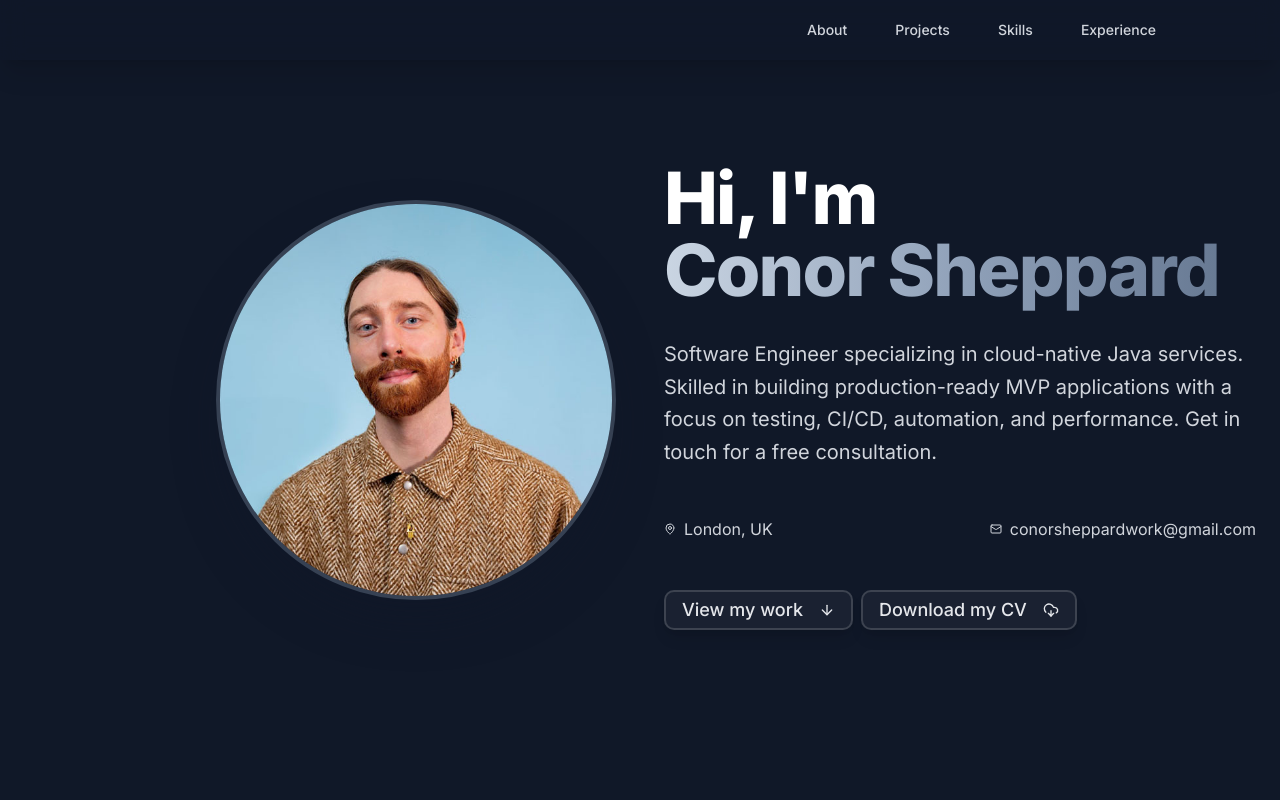
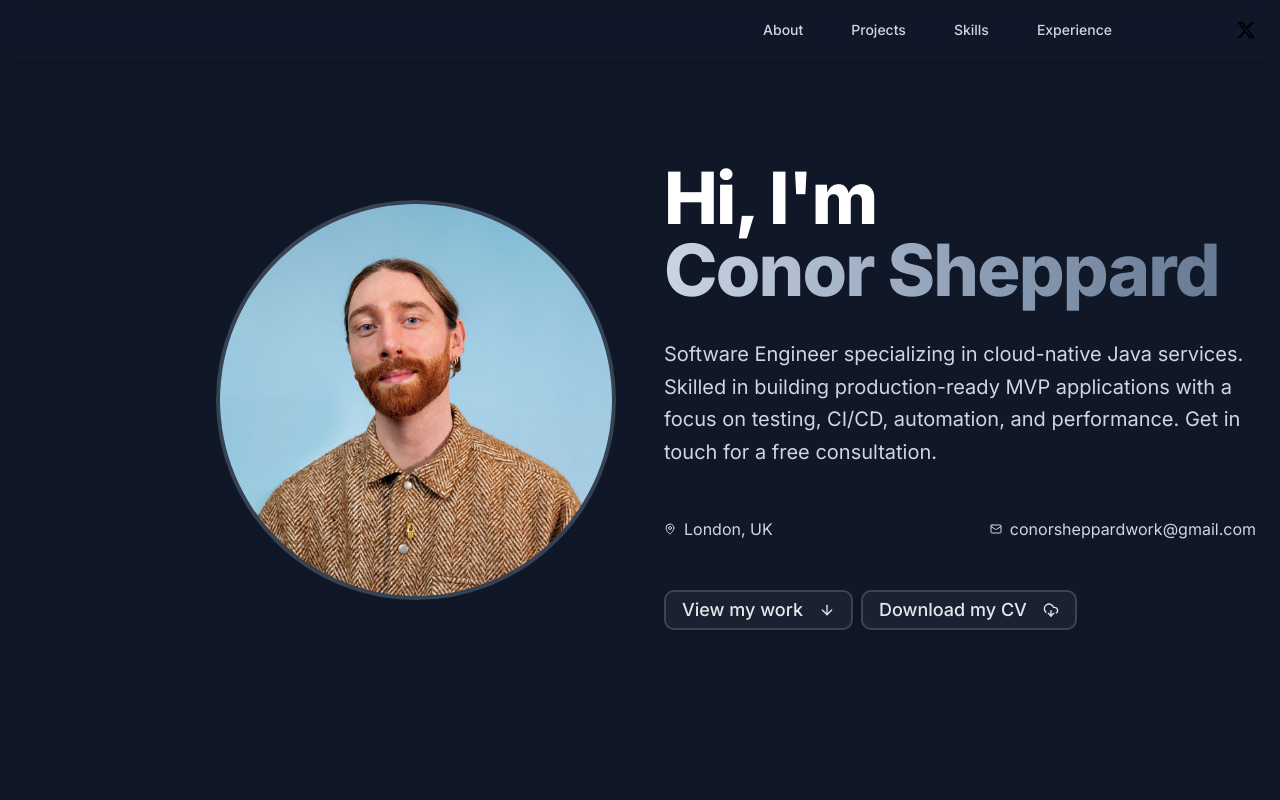
Before and after one commit to conorsheppard/nextjs-portfolio, a Next.js app: page / in a window 1280 px wide. Shown: the top 800 px of the page. Built offline with nearby package versions, Linux system fonts and the light colour scheme; some icons are missing.

Commit message:
feat(footer, navbar): add X (Twitter) logo and link to footer and navbar for social media integration feat(x-logo.svg): add X (Twitter) logo SVG file to assets for branding purposes

```diff
--- a/src/components/Footer.tsx
+++ b/src/components/Footer.tsx
@@ -1,6 +1,7 @@
 'use client'
 import { Mail } from 'lucide-react'
 import { DynamicIcon } from 'lucide-react/dynamic'
+import Image from 'next/image'
 
 export default function Footer() {
   const currentYear = new Date().getFullYear()
@@ -28,6 +29,21 @@ export default function Footer() {
             <DynamicIcon name="github" size={24} />
           </a>
           <a
+            href="https://x.com/csheppdev"
+            target="_blank"
+            rel="noopener noreferrer"
+            className="text-gray-400 transition-colors duration-300 hover:text-white"
+            aria-label="X (Twitter) Profile"
+          >
+            <Image
+              src="/assets/x-logo.svg"
+              alt="X (Twitter)"
+              width={24}
+              height={24}
+              className="transition-colors duration-300"
+            />
+          </a>
+          <a
             href="mailto:conorsheppardwork@gmail.com"
             className="text-gray-400 transition-colors duration-300 hover:text-white"
             aria-label="Email Conor Sheppard"
--- a/src/components/Navbar.tsx
+++ b/src/components/Navbar.tsx
@@ -3,6 +3,7 @@ import Link from 'next/link'
 import { useState, useEffect } from 'react'
 import { Menu, X } from 'lucide-react'
 import { DynamicIcon } from 'lucide-react/dynamic'
+import Image from 'next/image'
 
 export default function Navbar() {
   const [isOpen, setIsOpen] = useState(false)
@@ -51,6 +52,21 @@ export default function Navbar() {
           >
             <DynamicIcon name="github" size={20} />
           </a>
+          <a
+            href="https://x.com/csheppdev"
+            target="_blank"
+            rel="noopener noreferrer"
+            className="text-gray-300 transition-colors hover:text-white"
+            aria-label="X (Twitter) Profile"
+          >
+            <Image
+              src="/assets/x-logo.svg"
+              alt="X (Twitter)"
+              width={20}
+              height={20}
+              className="transition-colors duration-300"
+            />
+          </a>
         </div>
 
         {/* Mobile Menu Button */}
@@ -98,6 +114,21 @@ export default function Navbar() {
               >
                 <DynamicIcon name="github" size={22} />
               </a>
+              <a
+                href="https://x.com/csheppdev"
+                target="_blank"
+                rel="noopener noreferrer"
+                className="text-gray-300 transition-colors hover:text-white"
+                aria-label="X (Twitter) Profile"
+              >
+                <Image
+                  src="/assets/x-logo.svg"
+                  alt="X (Twitter)"
+                  width={22}
+                  height={22}
+                  className="transition-colors duration-300"
+                />
+              </a>
             </div>
           </div>
         </div>
```
Also changed, not shown: public/assets/x-logo.svg (added).
